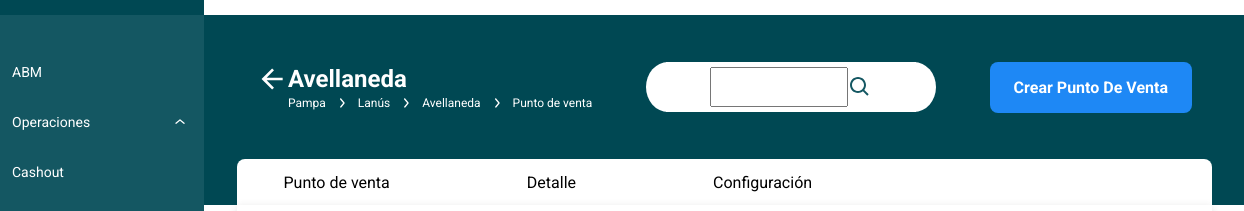
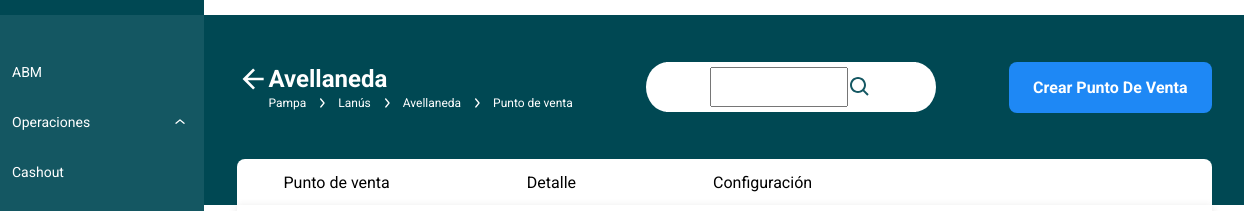
Before and after one commit to EmanuelAmico/dashboard-pampa-desktop, a plain HTML site: page index.html in a window 1280 px wide. Shown: the part 49-260 px from the top of the page, 36-1280 px from the left. Drawn offline with Linux system fonts and the light colour scheme.

Commit message:
fix width caja lugar-buscador-crear

```diff
--- a/css/index.css
+++ b/css/index.css
@@ -123,7 +123,7 @@ header img#header-ultima{
     align-items: center;
 }
 .lugar-buscador-crear{
-    width: 90%;
+    width: 93.75%;
     height: 100%;
     display: flex;
     justify-content: space-between;
```
